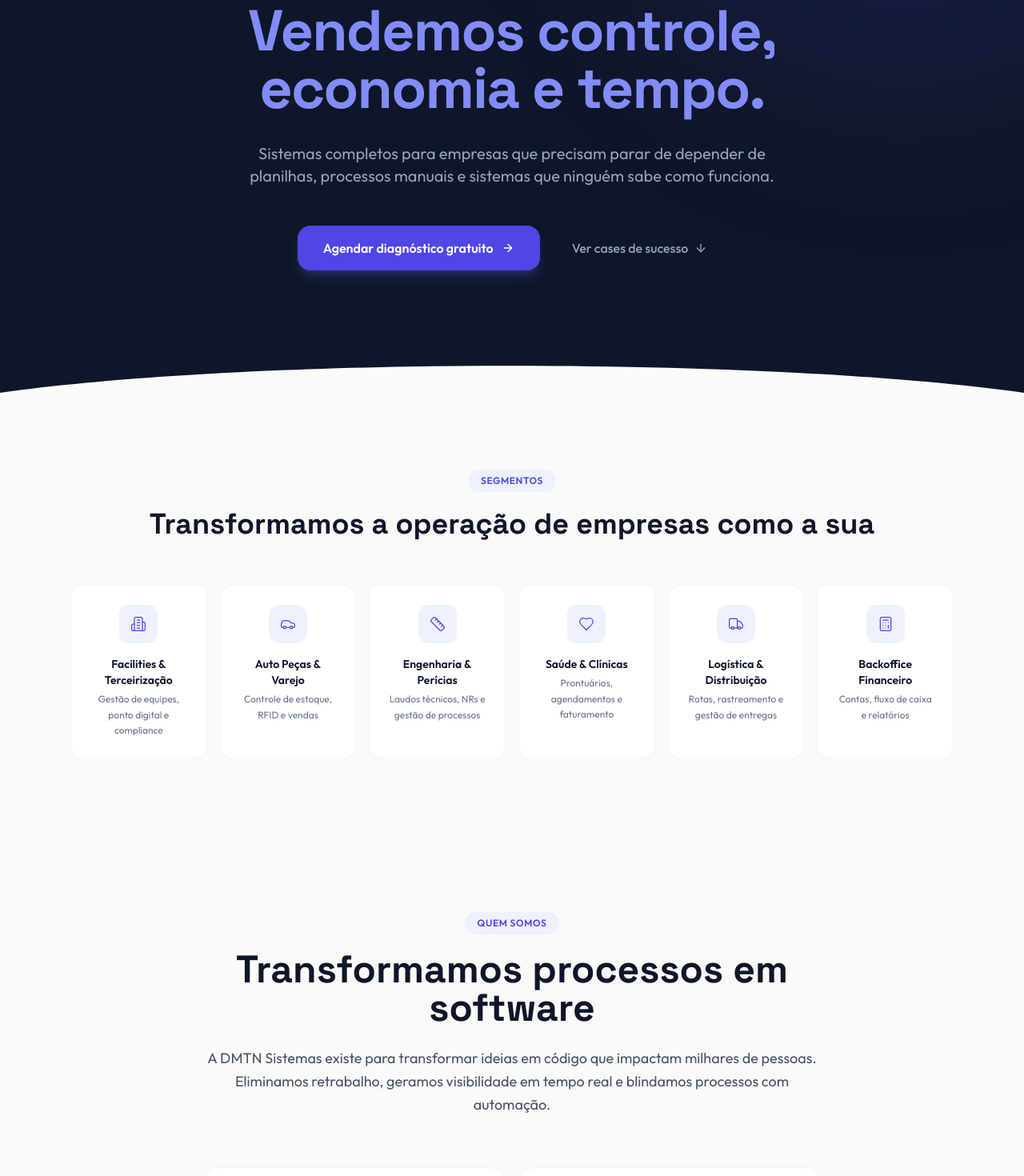
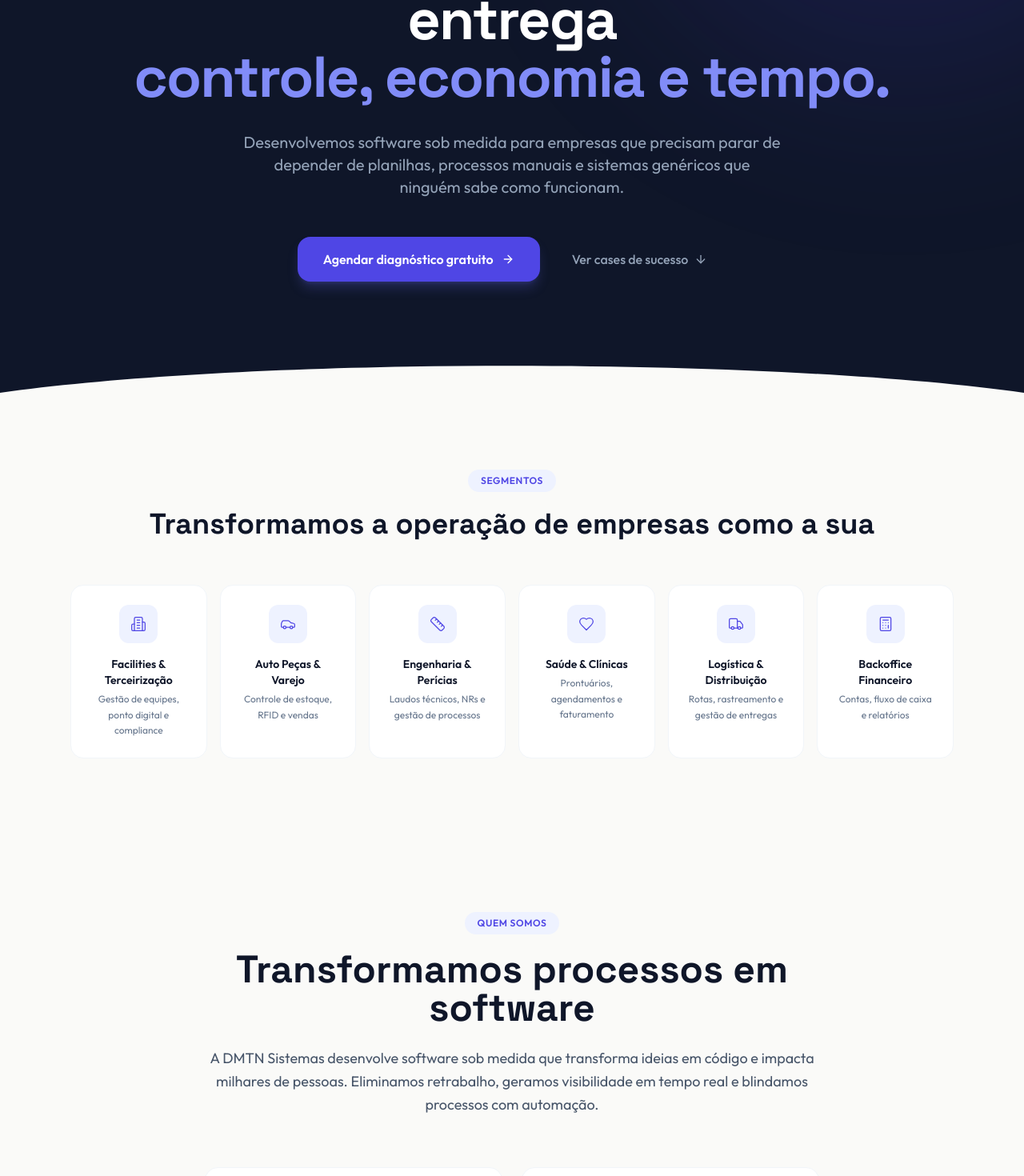
Before and after one commit to ryanfigueredo/dmtn, a Next.js app: page / in a window 1280 px wide. Shown: the part 309-1779 px from the top of the page at 80% size. Built offline with nearby package versions, Linux system fonts and the light colour scheme.

Commit message:
feat: atualiza textos e descrições para melhor refletir os serviços de software sob medida

```diff
--- a/app/dev/components/cases-section.tsx
+++ b/app/dev/components/cases-section.tsx
@@ -293,7 +293,7 @@ export default function CasesSection() {
               <div className="w-12 h-12 rounded-full border-2 border-indigo-100 overflow-hidden">
                 <Image
                   src="/luciano.png"
-                  alt="Foto de Luciano Tuyuty"
+                  alt="Luciano Tuyuty, CEO da KL Facilities - cliente de software sob medida DMTN"
                   width={48}
                   height={48}
                   className="w-full h-full object-cover"
--- a/app/dev/components/diagnostic-section.tsx
+++ b/app/dev/components/diagnostic-section.tsx
@@ -31,8 +31,8 @@ export default function DiagnosticSection() {
             </span>
           </h2>
           <p className="text-zinc-400 max-w-md mx-auto">
-            Nossos especialistas analisam seu negócio e indicam as melhores
-            soluções. Fale com nosso assistente para começar.
+            Nossos especialistas analisam seu negócio e projetam o software sob
+            medida ideal para sua operação. Fale com nosso assistente para começar.
           </p>
         </motion.div>
 
--- a/app/dev/components/footer.tsx
+++ b/app/dev/components/footer.tsx
@@ -17,7 +17,7 @@ const Footer = () => {
               width={40}
               className="brightness-0 invert opacity-90 mb-4"
               src="/dmtn.svg"
-              alt="DMTN"
+              alt="DMTN Sistemas - Desenvolvimento de software sob medida"
             />
             <p className="text-sm text-slate-400 leading-relaxed mb-3">
               Software sob medida para empresas que precisam de controle, economia e tempo.
--- a/app/dev/components/header.tsx
+++ b/app/dev/components/header.tsx
@@ -75,7 +75,7 @@ const Header = () => {
             width={64}
             className={`brightness-0 invert opacity-90 transition-all duration-500 hover:opacity-100 ${scrolled ? "scale-75" : "scale-100"}`}
             src="/dmtn.svg"
-            alt="DMTN"
+            alt="DMTN Sistemas - Software sob medida para empresas"
           />
         </Link>
 
--- a/app/dev/components/section-header.tsx
+++ b/app/dev/components/section-header.tsx
@@ -35,10 +35,10 @@ const HeaderSection = () => {
           animate={{ opacity: 1, y: 0, filter: "blur(0px)" }}
           transition={{ type: "spring", duration: 0.6, bounce: 0, delay: 0.15 }}
         >
-          Não vendemos sistemas.
+          Software sob medida que entrega
           <br />
           <span className="text-indigo-400">
-            Vendemos controle, economia e tempo.
+            controle, economia e tempo.
           </span>
         </motion.h1>
 
@@ -48,8 +48,8 @@ const HeaderSection = () => {
           animate={{ opacity: 1, y: 0, filter: "blur(0px)" }}
           transition={{ type: "spring", duration: 0.55, bounce: 0, delay: 0.3 }}
         >
-          Sistemas completos para empresas que precisam parar de depender de
-          planilhas, processos manuais e sistemas que ninguém sabe como funciona.
+          Desenvolvemos software sob medida para empresas que precisam parar de
+          depender de planilhas, processos manuais e sistemas genéricos que ninguém sabe como funcionam.
         </motion.p>
 
         <motion.div
--- a/app/dev/components/section-institucional.tsx
+++ b/app/dev/components/section-institucional.tsx
@@ -21,9 +21,9 @@ export default function InstitucionalSection() {
             Transformamos processos em software
           </h2>
           <p className="text-lg text-slate-600 leading-relaxed">
-            A DMTN Sistemas existe para transformar ideias em código que impactam
-            milhares de pessoas. Eliminamos retrabalho, geramos visibilidade em
-            tempo real e blindamos processos com automação.
+            A DMTN Sistemas desenvolve software sob medida que transforma ideias
+            em código e impacta milhares de pessoas. Eliminamos retrabalho, geramos
+            visibilidade em tempo real e blindamos processos com automação.
           </p>
         </motion.div>
 
--- a/app/dev/components/section-metodology.tsx
+++ b/app/dev/components/section-metodology.tsx
@@ -48,7 +48,7 @@ export default function MetodologiaSection() {
             Quatro etapas para transformar sua operação
           </h2>
           <p className="text-slate-500 max-w-xl mx-auto text-lg">
-            Do diagnóstico ao lançamento, sem complicação.
+            Do diagnóstico ao lançamento do seu software sob medida, sem complicação.
           </p>
         </motion.div>
 
--- a/app/layout.tsx
+++ b/app/layout.tsx
@@ -7,19 +7,25 @@ import Script from "next/script";
 
 export const metadata: Metadata = {
   metadataBase: new URL("https://www.dmtn.com.br"),
-  title: "DMTN Sistemas - Software sob medida para empresas",
+  title: "Software Sob Medida para Empresas | DMTN Sistemas - Curitiba",
   description:
-    "Sistemas completos, apps nativos e automação para empresas que precisam de controle, economia e tempo. Software house em Curitiba-PR.",
+    "Software sob medida para empresas. A DMTN Sistemas cria ERPs, apps nativos e automações que eliminam retrabalho e geram resultados. Diagnóstico gratuito.",
   alternates: {
     canonical: "/",
   },
   openGraph: {
-    title: "DMTN Sistemas - Software sob medida para empresas",
+    title: "Software Sob Medida para Empresas | DMTN Sistemas - Curitiba",
     description:
-      "Sistemas completos, apps nativos e automação para empresas que precisam de controle, economia e tempo.",
+      "Software sob medida para empresas. A DMTN Sistemas cria ERPs, apps nativos e automações que eliminam retrabalho e geram resultados.",
     type: "website",
     locale: "pt_BR",
     siteName: "DMTN Sistemas",
+  },
+  twitter: {
+    card: "summary_large_image",
+    title: "Software Sob Medida para Empresas | DMTN Sistemas - Curitiba",
+    description:
+      "Software sob medida para empresas. A DMTN Sistemas cria ERPs, apps nativos e automações que eliminam retrabalho e geram resultados.",
   },
 };
 
```
